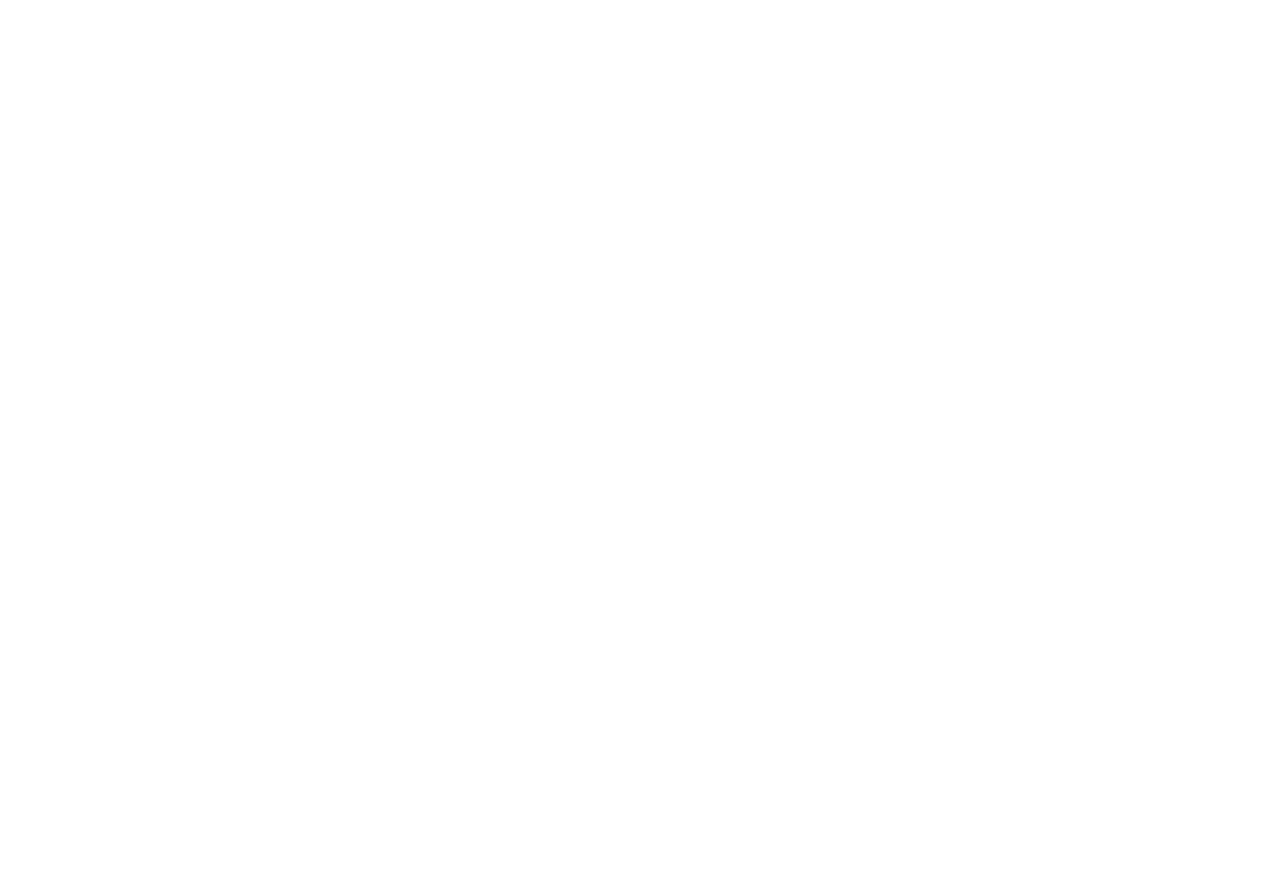
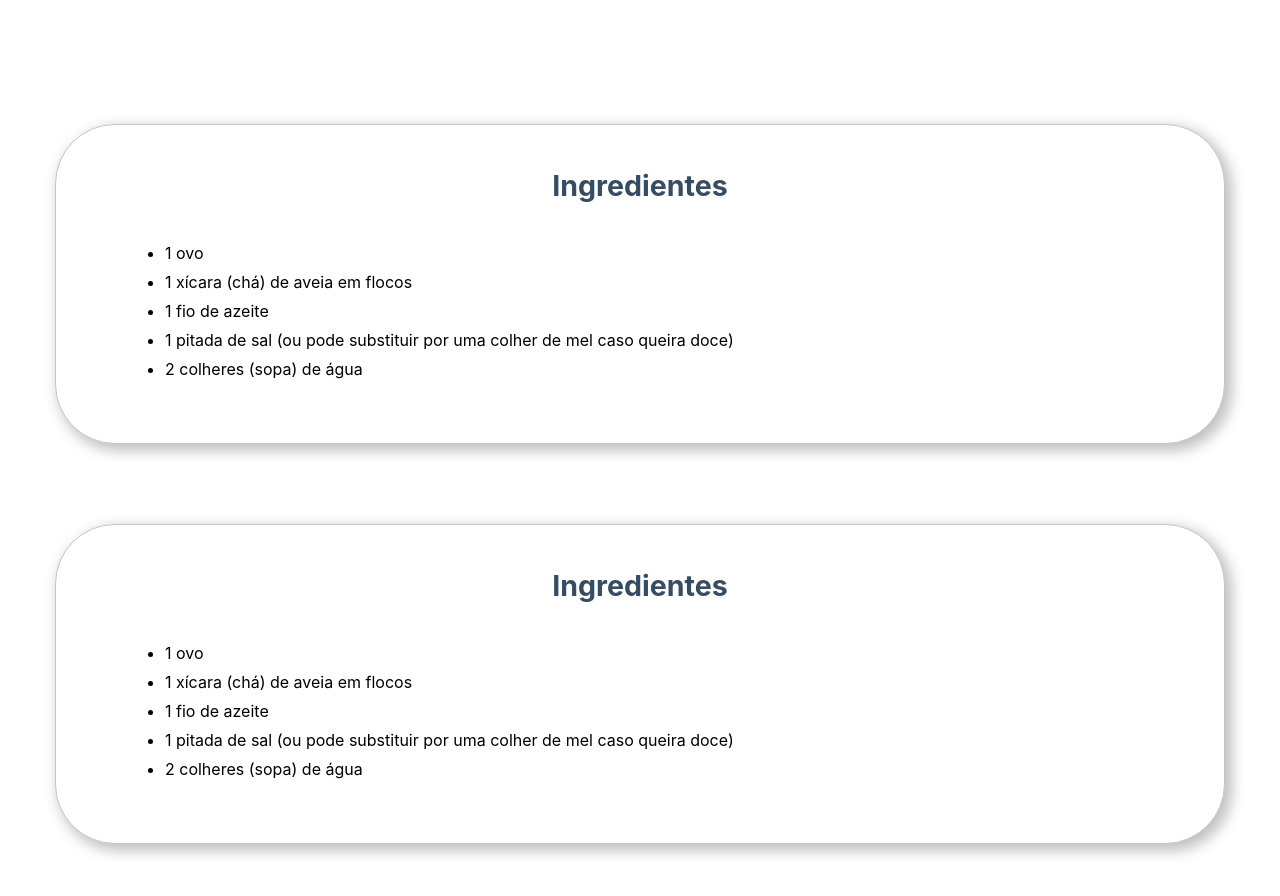
Before and after one commit to WesleyyRafaell/heFood, a React (Create React App) app: page /detailsrecipe in a window 1280 px wide. Shown: the part 1380-2276 px from the top of the page. Before the commit the page ends 1360 px from the top, so only its background shows below. Built offline with nearby package versions, Linux system fonts and the light colour scheme.

Commit message:
finish page details

```diff
--- /dev/null
+++ b/src/components/BoxInformation/index.tsx
@@ -0,0 +1,22 @@
+import * as S from './styles'
+
+const BoxInformation = () => {
+	return (
+		<S.Container>
+			<S.Title>Ingredientes</S.Title>
+			<S.List>
+				<S.ItemList>1 ovo</S.ItemList>
+				<S.ItemList>1 xícara (chá) de aveia em flocos</S.ItemList>
+				<S.ItemList>1 fio de azeite</S.ItemList>
+				<S.ItemList>
+					1 pitada de sal (ou pode substituir por uma colher de mel caso queira
+					doce)
+				</S.ItemList>
+
+				<S.ItemList>2 colheres (sopa) de água</S.ItemList>
+			</S.List>
+		</S.Container>
+	)
+}
+
+export default BoxInformation
--- /dev/null
+++ b/src/components/BoxInformation/styles.ts
@@ -0,0 +1,26 @@
+import styled from 'styled-components'
+
+export const Container = styled.div`
+	background: #ffffff;
+	border: 1px solid #c5c5c5;
+	box-sizing: border-box;
+	box-shadow: 5px 5px 14px 2px rgb(0 0 0 / 25%);
+	border-radius: 60px;
+	padding: 42.8px 109px;
+	min-height: 320px;
+`
+
+export const Title = styled.h3`
+	color: ${({ theme }) => theme.colors.primary};
+	font-size: 28.6px;
+	font-weight: 700;
+	text-align: center;
+`
+
+export const List = styled.ul`
+	padding-top: 40px;
+`
+
+export const ItemList = styled.li`
+	margin-bottom: 9px;
+`
--- a/src/pages/DetailsRecipe/index.tsx
+++ b/src/pages/DetailsRecipe/index.tsx
@@ -3,6 +3,7 @@
 import InformationRecipe from 'components/InformationRecipe'
 import Category from 'components/ItemCategory'
 import { useState } from 'react'
+import BoxInformation from 'components/BoxInformation'
 
 const arr = [
 	{
@@ -44,6 +45,14 @@
 						<Category key={index} selected={item.selected} name={item.name} />
 					))}
 				</S.ContainerCategories>
+				<S.ContainerPreparation>
+					<S.BoxPreparation>
+						<BoxInformation />
+					</S.BoxPreparation>
+					<S.BoxPreparation>
+						<BoxInformation />
+					</S.BoxPreparation>
+				</S.ContainerPreparation>
 			</S.Block>
 		</S.Container>
 	)
--- a/src/pages/DetailsRecipe/styles.ts
+++ b/src/pages/DetailsRecipe/styles.ts
@@ -7,8 +7,14 @@
 	margin: 80px auto;
 `
 export const ContainerCategories = styled.div`
-	margin-top: 20px;
+	margin-top: 74.8px;
 	display: grid;
 	grid-template-columns: repeat(5, 218px);
 	gap: 20px;
 `
+export const ContainerPreparation = styled.div`
+	margin-top: 169px;
+`
+export const BoxPreparation = styled.div`
+	margin-bottom: 80px;
+`
```
